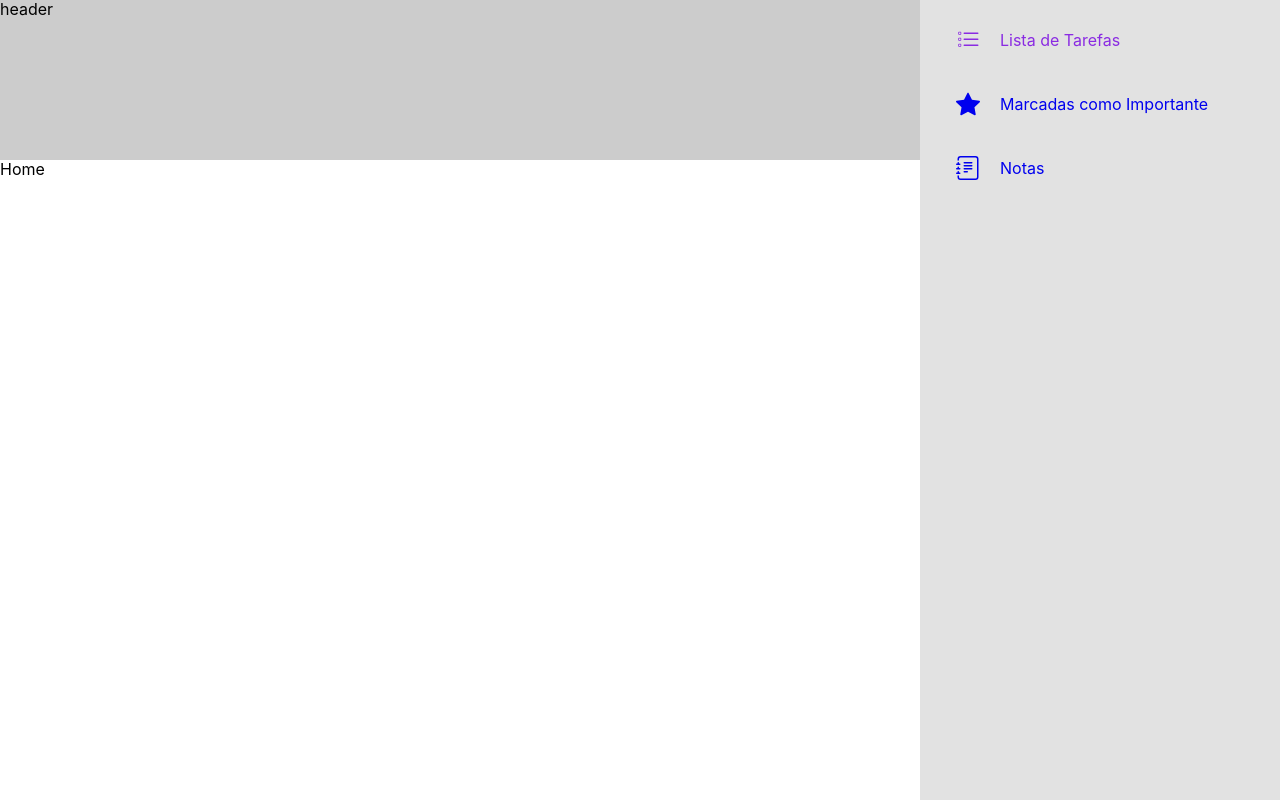
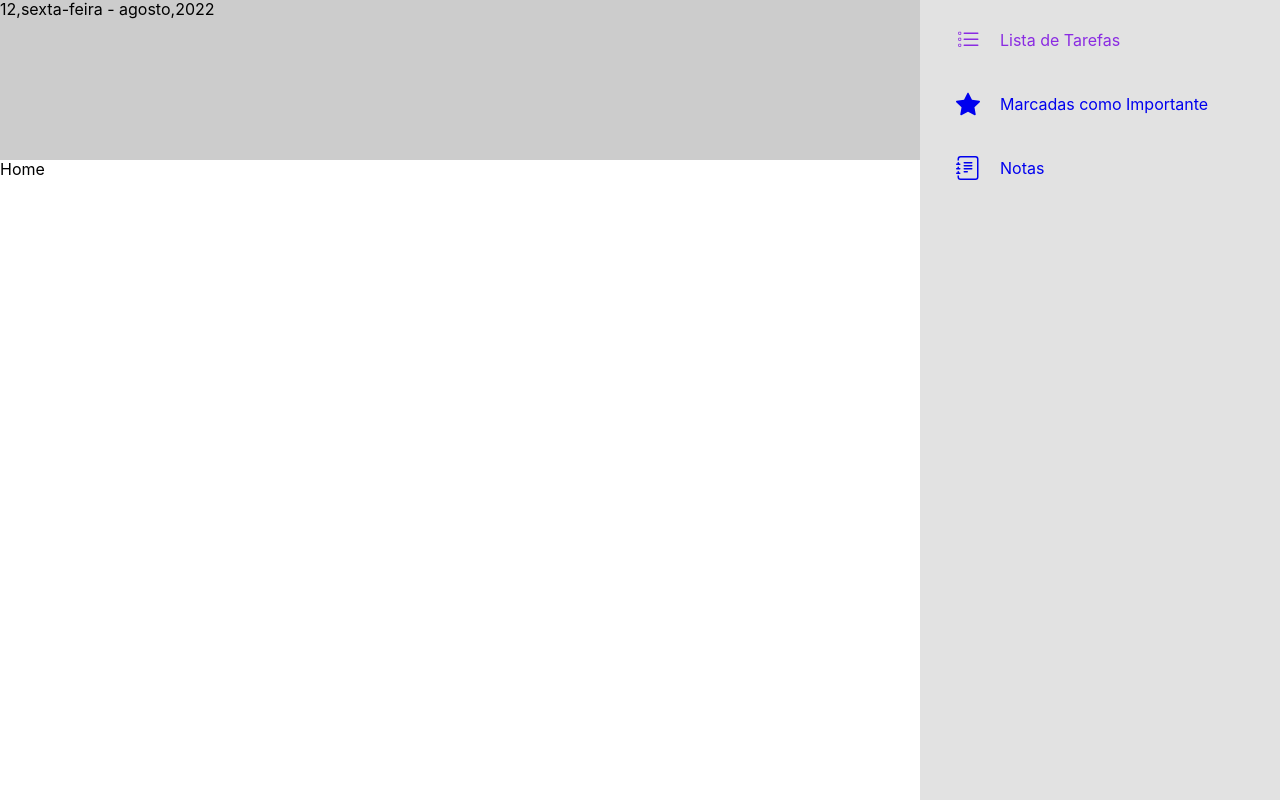
Before and after one commit to wendellwcl/ToDo-App, a React (Create React App) app: page /#/ in a window 1280 px wide. Built offline with nearby package versions, Linux system fonts and the light colour scheme.

Commit message:
adquirindo informações de data
criação da lógica responsavel pelas informações de data que serão mostradas no Header

```diff
--- a/src/Components/MainComponents/Header/index.js
+++ b/src/Components/MainComponents/Header/index.js
@@ -1,12 +1,39 @@
+//Packages
+import { useEffect, useState } from 'react';
+
 //Css
 import './Header.css';
 
 
 const Header = () => {
 
+    const [ dateData, setDateData ] = useState();
+
+    //Obter informações sobre data
+    useEffect(() => {
+
+        const monthsList = [ 'janeiro', 'fevereiro', 'março', 'abril', 'maio', 'junho', 'julho',
+                             'agosto', 'setembro', 'outubro', 'novembro', 'dezembro' ];
+
+        const daysOfTheWeekList = [ 'domingo', 'segunda-feira', 'terça-feira', 'quarta-feira',
+                                    'quinta-feira', 'sexta-feira', 'sábado' ];
+
+        const date = new Date();
+        const day = date.getDate();
+        const month = monthsList[date.getMonth()];
+        const year = date.getFullYear();
+        const dayOfTheWeek = daysOfTheWeekList[date.getDay()];
+
+        setDateData( { day, month, year, dayOfTheWeek } );
+
+    }, []);
+
+
     return(
         <header>
-            header
+            { dateData &&
+                <span>{dateData.day},{dateData.dayOfTheWeek} - {dateData.month},{dateData.year}</span>
+            }
         </header>
     );
 
```
